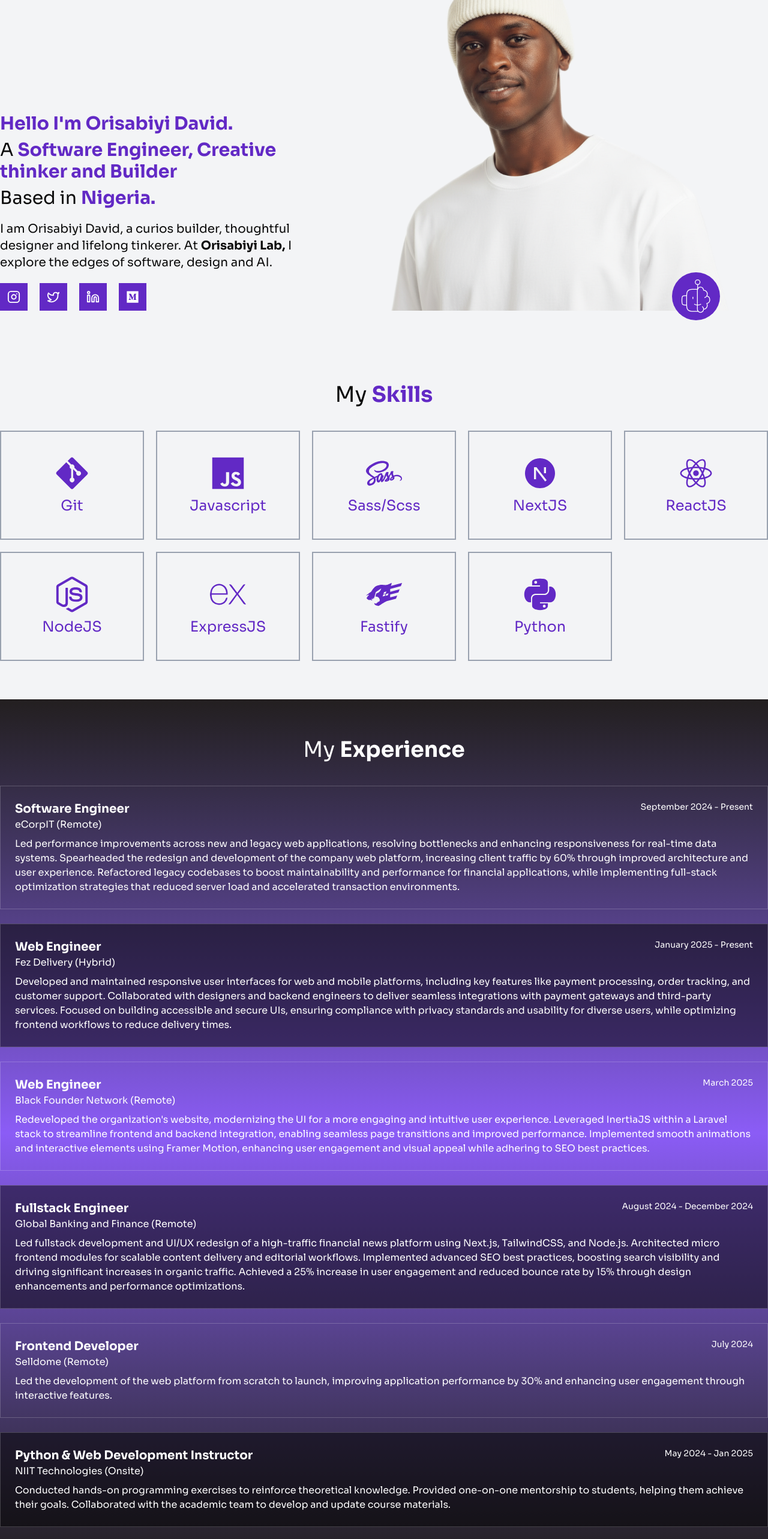
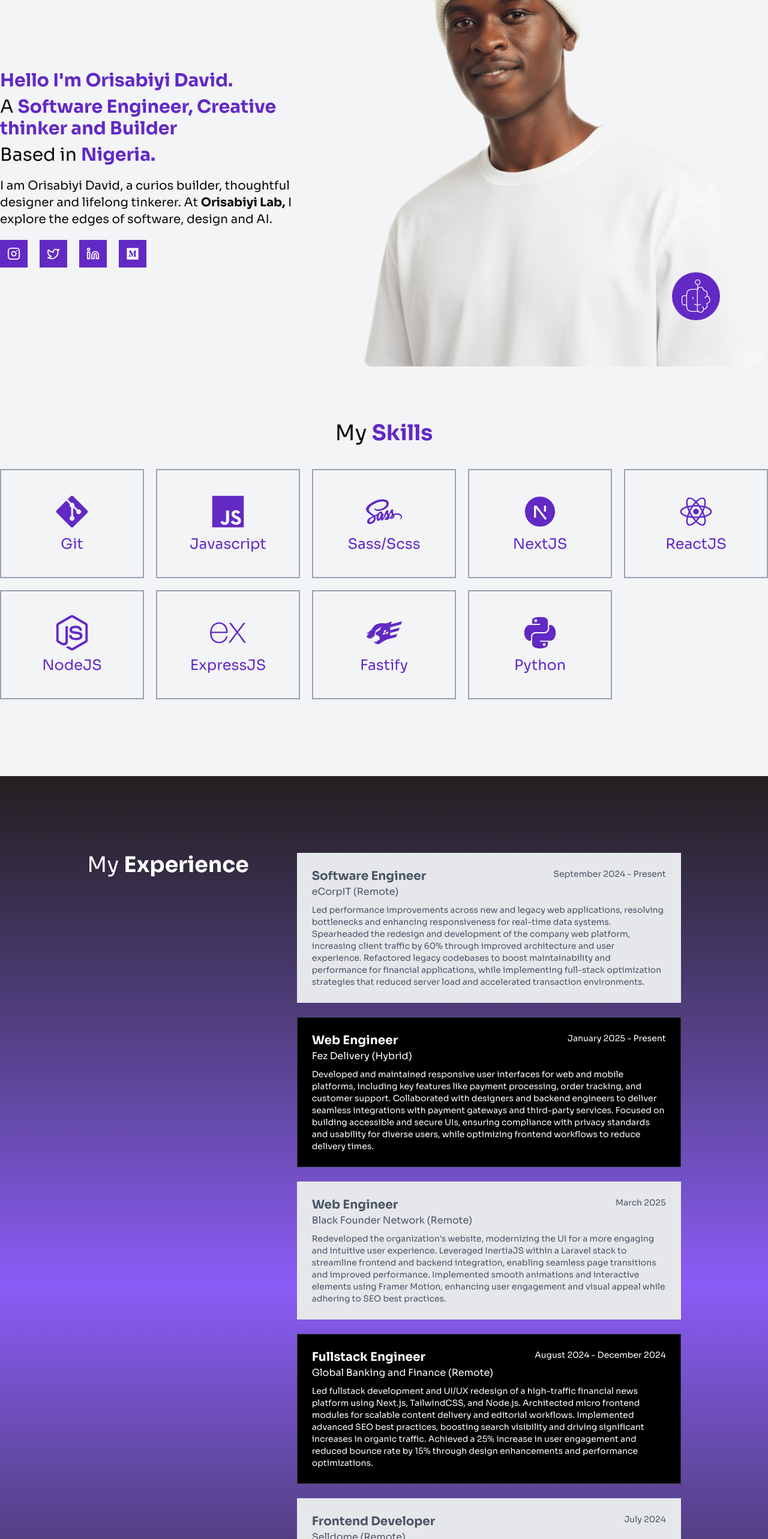
Before and after one commit to Orisabiyi/orisabiyi-lab, a Next.js app: page / in a window 1280 px wide. Shown: the part 234-2800 px from the top of the page at 60% size. Built offline with nearby package versions, Linux system fonts and the light colour scheme.

Commit message:
feat: enhance section padding for improved layout and visual consistency across About, Contact, Experience, Header, and Skills sections

```diff
--- a/components/about-section.tsx
+++ b/components/about-section.tsx
@@ -3,7 +3,7 @@ import Image from "next/image";
 
 export default function AboutSection() {
   return (
-    <section id="about-me" className="container mx-auto py-16 items-center flex flex-col md:flex-row gap-20 font-sora">
+    <section id="about-me" className="container mx-auto py-32 items-center flex flex-col md:flex-row gap-20 font-sora">
       <figure className="px-10 md:p-0 md:w-1/2 border-2 border-primary rounded-2xl overflow-hidden">
         <Image
           src="/images/david-pic.png"
--- a/components/contact-section.tsx
+++ b/components/contact-section.tsx
@@ -50,7 +50,7 @@ export default function ContactSection() {
       id="contact-me"
       className="font-sora bg-primary relative">
       <div className="flex flex-col md:flex-row items-stretch gap-10 md:gap-20">
-        <div className="md:w-1/2 space-y-2 md:space-y-4 px-10 md:pl-20 text-white py-16">
+        <div className="md:w-1/2 space-y-2 md:space-y-4 px-10 md:pl-20 text-white py-32">
           <h2 className="flex flex-col text-3xl md:text-4xl font-bold">
             <span>
               Let&apos;s <span className="text-primary-1">talk</span> for
@@ -81,7 +81,7 @@ export default function ContactSection() {
 
         <form
           action={formAction}
-          className="md:w-1/2 h-full flex flex-col gap-6 order-1 bg-gray-100 px-20 py-5 md:py-16">
+          className="md:w-1/2 h-full flex flex-col gap-6 order-1 bg-gray-100 px-20 py-5 md:py-32">
           <input
             type="text"
             name="clientName"
--- a/components/exprience-section.tsx
+++ b/components/exprience-section.tsx
@@ -49,30 +49,37 @@ const experienceData = [
   },
 ];
 
-
 export default function ExperienceSection() {
   return (
     <section
       id="experience"
-      className="flex flex-col items-center gap-10 py-5 md:py-16 w-full font-sora bg-gradient-to-b from-[var(--secondary)] via-[var(--primary-1)] to-[var(--secondary)]"
-    >
-      <h2 className="text-4xl text-white">
+      className="py-5 md:py-32 w-full font-sora bg-gradient-to-b from-[var(--secondary)] via-[var(--primary-1)] to-[var(--secondary)]">
+      <div className="2xl:container mx-auto w-full flex items-start justify-center gap-20 relative">
+        <h2 className="text-4xl text-white sticky top-10">
           My <span className="font-bold">Experience</span>
         </h2>
-      <ul className="container mx-auto flex flex-col gap-6 p-6 md:p-0">
-        {
-          experienceData.map(({ role, company, duration, description }, index) => (
-            <li key={index} className={`border border-white/20 p-6 text-white ${(index + 1) % 2 === 0 ? 'bg-black/50' : ''}`}>
+        <ul className="flex flex-col gap-6 p-6 md:p-0 relative w-1/2">
+          {experienceData.map(
+            ({ role, company, duration, description }, index) => (
+              <li
+                key={index}
+                className={`border border-white/20 p-6 ${(index + 1) % 2 === 0
+                  ? "bg-black text-white"
+                  : "bg-gray-200 text-gray-600"
+                  }`}
+                style={{ top: `${(index + 1) * 50}px`, position: 'sticky' }}
+              >
                 <div className="flex justify-between">
                   <h3 className="text-base md:text-xl font-semibold">{role}</h3>
                   <p className="text-sm block">{duration}</p>
                 </div>
                 <h4 className="text-md">{company}</h4>
-              <p className="text-sm md:text-base mt-2">{description}</p>
+                <p className="text-sm mt-2">{description}</p>
               </li>
-          ))
-        }
+            )
+          )}
         </ul>
+      </div>
     </section>
   );
 }
--- a/components/header.tsx
+++ b/components/header.tsx
@@ -6,8 +6,8 @@ const Socials = dynamic(() => import("./socials"));
 
 export default function Header() {
   return (
-    <header className="flex flex-col md:flex-row md:h-[90vh] 2xl:h-[80vh] pt-20 pb-5 md:py-14 md:pt-22 container mx-auto font-sora">
-      <div className="md:w-[38%] p-10 md:p-0 self-end flex flex-col items-start gap-3 md:gap-5 order-1 md:order-0">
+    <header className="flex flex-col md:flex-row md:h-[90vh] 2xl:h-[80vh] pt-20 pb-5 md:py-32 container mx-auto font-sora">
+      <div className="md:w-[38%] self-end flex flex-col items-start gap-3 md:gap-5 order-1 md:order-0">
         <h2 className="text-2xl md:text-3xl 2xl:text-4xl flex flex-col gap-1 md:gap-2 2xl:gap-4 w-full">
           <span className="font-semibold text-primary">
             Hello I&apos;m Orisabiyi David.
@@ -33,7 +33,7 @@ export default function Header() {
         <Socials />
       </div>
 
-      <figure className="w-full  md:flex-1 flex items-center justify-center overflow-hidden">
+      <figure className="w-full h-auto md:flex-1 flex items-center justify-center">
         <Image
           src="/images/davd-hero.png"
           // src="/images/hero-icon-banner.svg"
@@ -44,7 +44,7 @@ export default function Header() {
           preload={true}
           fetchPriority="high"
           // priority={true}
-          className="w-full h-full block object-contain scale-120"
+          className="w-full h-auto block object-cover"
         />
       </figure>
     </header>
--- a/components/skills-section.tsx
+++ b/components/skills-section.tsx
@@ -44,7 +44,7 @@ const skills = [
 
 export default function SkillSection() {
   return (
-    <section id="skills" className="flex flex-col items-center gap-10 py-5 md:py-16 w-full container mx-auto font-sora">
+    <section id="skills" className="flex flex-col items-center gap-10 py-5 md:py-32 w-full container mx-auto font-sora">
       <h2 className="text-4xl font-medium">My <span className="text-primary font-bold">Skills</span></h2>
 
       <ul className="grid grid-cols-2 md:grid-cols-5 gap-5 md:h-96 w-full px-10 md:p-0">
```
Lines whose indentation alone changed are shown as unchanged.
